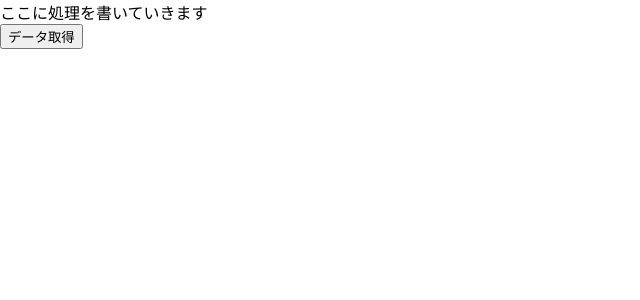
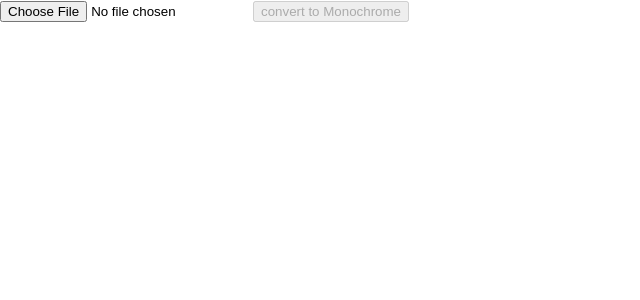
Before and after one commit to kasai27/image_processing_frontend, a React (Create React App) app: page / in a window 1280 px wide. Shown: the top 300 px of the page, without its empty margins (0-640 px from the left). Built offline with nearby package versions, Linux system fonts and the light colour scheme.

Commit message:
画像処理画面のデフォルト作成

```diff
--- a/src/App.jsx
+++ b/src/App.jsx
@@ -1,22 +1,87 @@
-import React from "react";
+import React, { useState } from "react";
 import axios from "axios";
 
 function App() {
-  const [data, setData] = React.useState();
+  // 選択された元の画像ファイルと変換後の画像ファイルを管理するための状態
+  const [selectedFile, setSelectedFile] = useState(null);
+  const [convertedFile, setConvertedFile] = useState(null);
+
+  // ローディング状態やエラーメッセージを管理するための状態
+  const [isloading, setIsloading] = useState(false);
+  const [error, setError] = useState(null);
+
+  // FastAPIのURL
   const url = "http://127.0.0.1:8000";
 
-  const GetData = () =>{
-    axios.get(url).then((res) => {
-      setData(res.data);
-    });
+  // フォームの送信時のハンドラ関数
+  const handleSubmit = async (event) =>{
+    event.preventDefault();
+
+    // 選択されたファイルがない場合はエラーメッセージをセットして処理を中断
+    if (!selectedFile) {
+      setError("No image file selected");
+      return;
+    }
+
+    // FromDataオブジェクトに選択されたファイルを追加
+    const formData = new FormData();
+    formData.append("image", selectedFile);
+
+    try{
+      setIsloading(true);
+
+      // フォームデータを使ってFastAPIにPOSTリクエストを送信
+      const response = await axios.post(url, formData, {
+        header: {
+          "Conttent-Type": "multipart/form-data",
+        },
+        responseType: "blob"
+      });
+
+      // レスポンスデータをBlobオブジェクトとして扱い，変換後の画像URLをセット
+      const blob = new blob([response.data], {type: "image/png"});
+      setConvertedFile(URL.createObjectURL(blob));
+      setError(null);
+    } catch (error) {
+      console.log("An error occurred during the request");
+    } finally {
+      setIsloading(false);
+    }
+  };
+
+  // 画像ファイルのアップロード時のハンドラ関数
+  const handleImageUpload = (event) => {
+    const file = event.target.file[0];
+    setSelectedFile(file);
+    setConvertedFile(null);
+    setError(null);
   };
 
   return (
-    <div>
-      <div>ここに処理を書いていきます</div>
-      {data ? <div>{data.Hello}</div> : <button onClick={GetData}>データ取得</button>}
+    <div className="container">
+      {/* 画像ファイルの選択用の入力フィールド */}
+      <input type="file" accept="image/*" onChange={handleImageUpload} />
+
+      {/* 変換ボタン */}
+      <button
+        onClick={handleSubmit}
+        disabled={!selectedFile || isloading}
+      >
+        {isloading ? "Loading...": "convert to Monochrome"}
+      </button>
+
+      {/* エラーメッセージの表示 */}
+      {error && <p>Error: {error}</p>}
+
+      {/* 変換後の画像の表示 */}
+      {convertedFile && (
+        <div>
+          <p>Imgae Created!!</p>
+          <img src={convertedFile} alt="Image" />
+        </div>
+      )}
     </div>
   );
-}
+};
 
 export default App;
```
